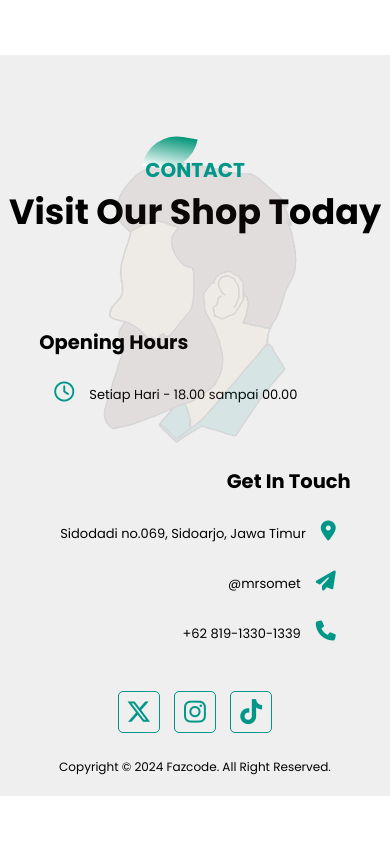
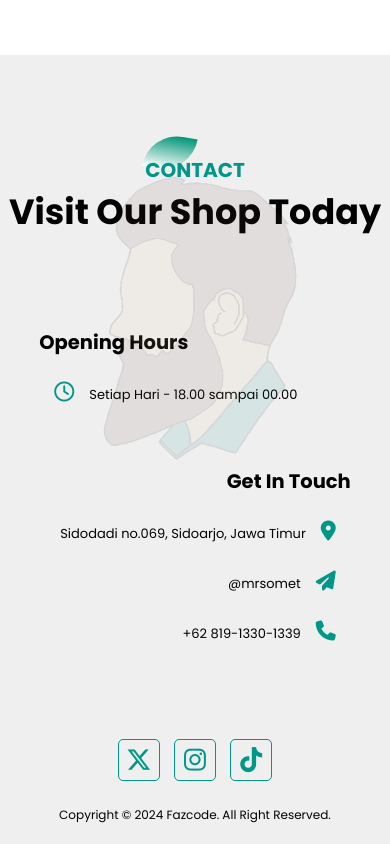
Before and after one commit to nadhifahmad-loops/mrsomet, a plain HTML site: page index.html in a window 390 px wide. Shown: the part 4269-5113 px from the top of the page. Before the commit the page ends 5065 px from the top, so only its background shows below. Drawn offline with Linux system fonts and the light colour scheme.

Commit message:
Add files via upload

```diff
--- a/style.css
+++ b/style.css
@@ -445,7 +445,7 @@ hr{
         font-size: 13px;
     }
     .social-media{
-        margin-top: 0rem;
+        margin-top: 3rem;
     }
 }
 /* footer */
```
